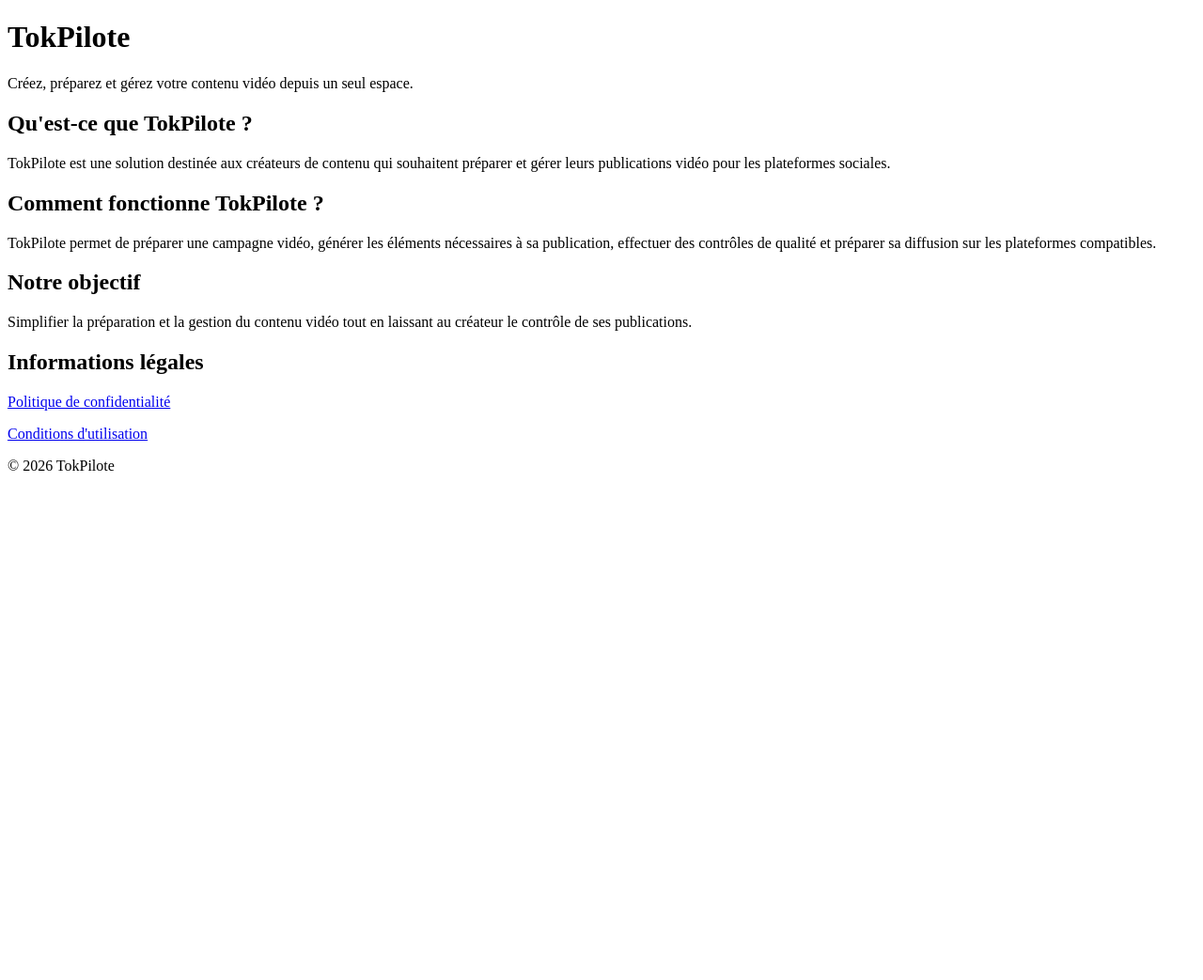
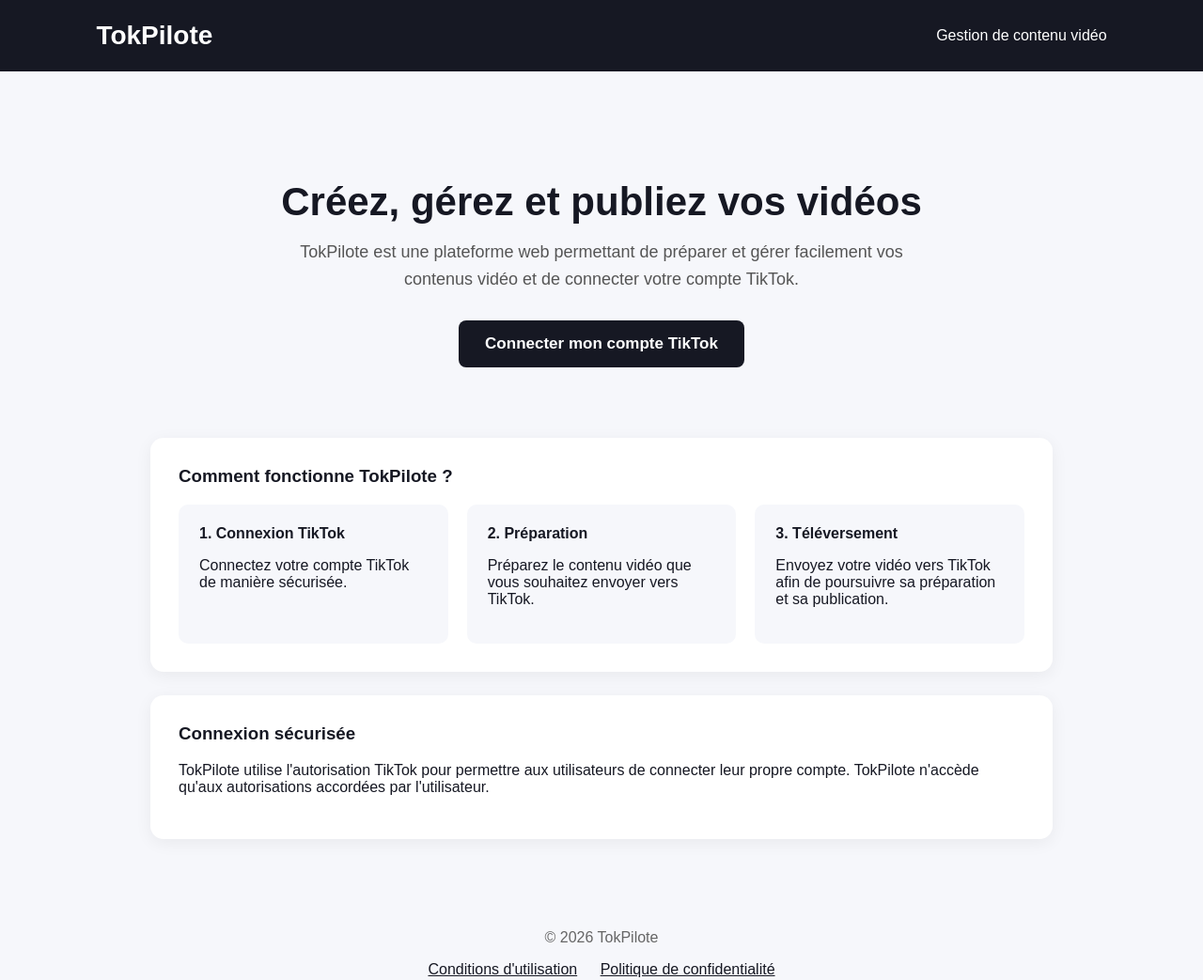
Before and after one commit to jndesert/tokpilote, a plain HTML site: page index.html in a window 1280 px wide. Shown: the whole page at 94% size. Before the commit the page ends 800 px from the top, so only its background shows below. Drawn offline with Linux system fonts and the light colour scheme.

Commit message:
Update index.html

```diff
--- a/index.html
+++ b/index.html
@@ -3,72 +3,168 @@
 <head>
   <meta charset="UTF-8">
   <meta name="viewport" content="width=device-width, initial-scale=1.0">
+  <title>TokPilote — Gestion de contenu vidéo</title>
 
-    <title>TokPilote — Création de contenu vidéo</title>
+  <style>
+    * {
+      box-sizing: border-box;
+    }
 
-    <meta
-        name="description"
-        content="TokPilote est une plateforme de création, préparation et gestion de contenu vidéo pour les réseaux sociaux."
-    >
+    body {
+      margin: 0;
+      font-family: Arial, sans-serif;
+      background: #f6f7fb;
+      color: #161823;
+    }
+
+    header {
+      background: #161823;
+      color: white;
+      padding: 22px 8%;
+      display: flex;
+      justify-content: space-between;
+      align-items: center;
+    }
+
+    header h1 {
+      margin: 0;
+      font-size: 28px;
+    }
+
+    .hero {
+      text-align: center;
+      padding: 80px 20px 55px;
+    }
+
+    .hero h2 {
+      font-size: 42px;
+      margin-bottom: 15px;
+    }
+
+    .hero p {
+      max-width: 700px;
+      margin: 0 auto 30px;
+      font-size: 18px;
+      line-height: 1.6;
+      color: #555;
+    }
+
+    .tiktok-button {
+      display: inline-block;
+      padding: 15px 28px;
+      background: #161823;
+      color: white;
+      text-decoration: none;
+      border-radius: 8px;
+      font-weight: bold;
+      font-size: 17px;
+    }
+
+    .container {
+      max-width: 1000px;
+      margin: auto;
+      padding: 20px;
+    }
+
+    .card {
+      background: white;
+      padding: 30px;
+      border-radius: 14px;
+      margin-bottom: 25px;
+      box-shadow: 0 4px 18px rgba(0,0,0,.06);
+    }
+
+    .card h3 {
+      margin-top: 0;
+    }
+
+    .steps {
+      display: grid;
+      grid-template-columns: repeat(auto-fit, minmax(220px, 1fr));
+      gap: 20px;
+    }
+
+    .step {
+      background: #f6f7fb;
+      padding: 22px;
+      border-radius: 10px;
+    }
+
+    footer {
+      text-align: center;
+      padding: 35px 20px;
+      color: #666;
+    }
+
+    footer a {
+      color: #161823;
+      margin: 0 10px;
+    }
+  </style>
 </head>
 
 <body>
 
 <header>
   <h1>TokPilote</h1>
+  <span>Gestion de contenu vidéo</span>
+</header>
+
+<section class="hero">
+  <h2>Créez, gérez et publiez vos vidéos</h2>
 
   <p>
-        Créez, préparez et gérez votre contenu vidéo
-        depuis un seul espace.
+    TokPilote est une plateforme web permettant de préparer et gérer
+    facilement vos contenus vidéo et de connecter votre compte TikTok.
   </p>
-</header>
 
-<main>
+  <a
+    class="tiktok-button"
+    href="https://tokpilote-backend.onrender.com/auth/tiktok"
+  >
+    Connecter mon compte TikTok
+  </a>
+</section>
 
-    <section>
-        <h2>Qu'est-ce que TokPilote ?</h2>
+<main class="container">
+
+  <section class="card">
+    <h3>Comment fonctionne TokPilote ?</h3>
+
+    <div class="steps">
+
+      <div class="step">
+        <strong>1. Connexion TikTok</strong>
+        <p>
+          Connectez votre compte TikTok de manière sécurisée.
+        </p>
+      </div>
+
+      <div class="step">
+        <strong>2. Préparation</strong>
+        <p>
+          Préparez le contenu vidéo que vous souhaitez envoyer vers TikTok.
+        </p>
+      </div>
+
+      <div class="step">
+        <strong>3. Téléversement</strong>
+        <p>
+          Envoyez votre vidéo vers TikTok afin de poursuivre sa préparation
+          et sa publication.
+        </p>
+      </div>
+
+    </div>
+  </section>
+
+  <section class="card">
+    <h3>Connexion sécurisée</h3>
 
     <p>
-            TokPilote est une solution destinée aux créateurs
-            de contenu qui souhaitent préparer et gérer leurs
-            publications vidéo pour les plateformes sociales.
-        </p>
-    </section>
-
-    <section>
-        <h2>Comment fonctionne TokPilote ?</h2>
-
-        <p>
-            TokPilote permet de préparer une campagne vidéo,
-            générer les éléments nécessaires à sa publication,
-            effectuer des contrôles de qualité et préparer
-            sa diffusion sur les plateformes compatibles.
-        </p>
-    </section>
-
-    <section>
-        <h2>Notre objectif</h2>
-
-        <p>
-            Simplifier la préparation et la gestion du contenu
-            vidéo tout en laissant au créateur le contrôle
-            de ses publications.
-        </p>
-    </section>
-
-    <section>
-        <h2>Informations légales</h2>
-
-        <p>
-            <a href="privacy.html">
-                Politique de confidentialité
-            </a>
-        </p>
-
-        <p>
-            <a href="terms.html">
-                Conditions d'utilisation
-            </a>
+      TokPilote utilise l'autorisation TikTok pour permettre aux utilisateurs
+      de connecter leur propre compte. TokPilote n'accède qu'aux autorisations
+      accordées par l'utilisateur.
     </p>
   </section>
 
@@ -76,6 +172,9 @@
 
 <footer>
   <p>© 2026 TokPilote</p>
+
+  <a href="terms.html">Conditions d'utilisation</a>
+  <a href="privacy.html">Politique de confidentialité</a>
 </footer>
 
 </body>
```
Lines whose indentation alone changed are shown as unchanged.
